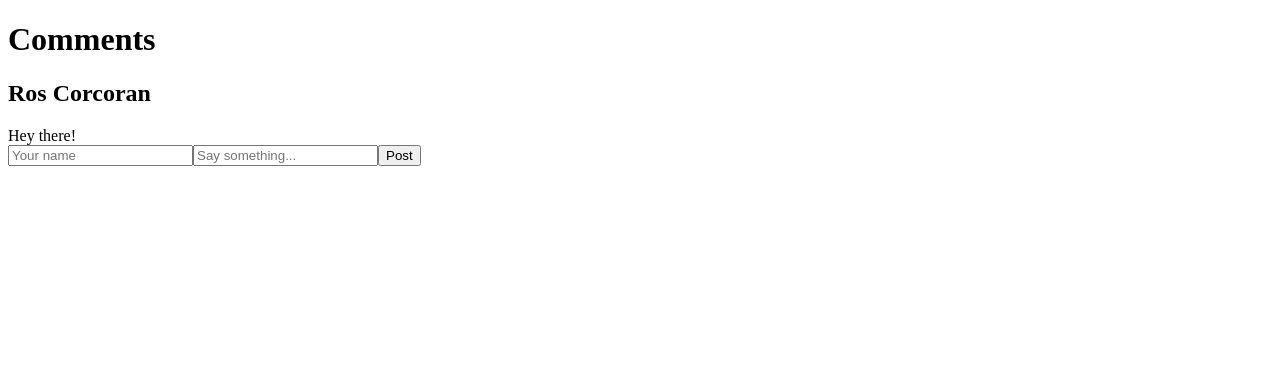
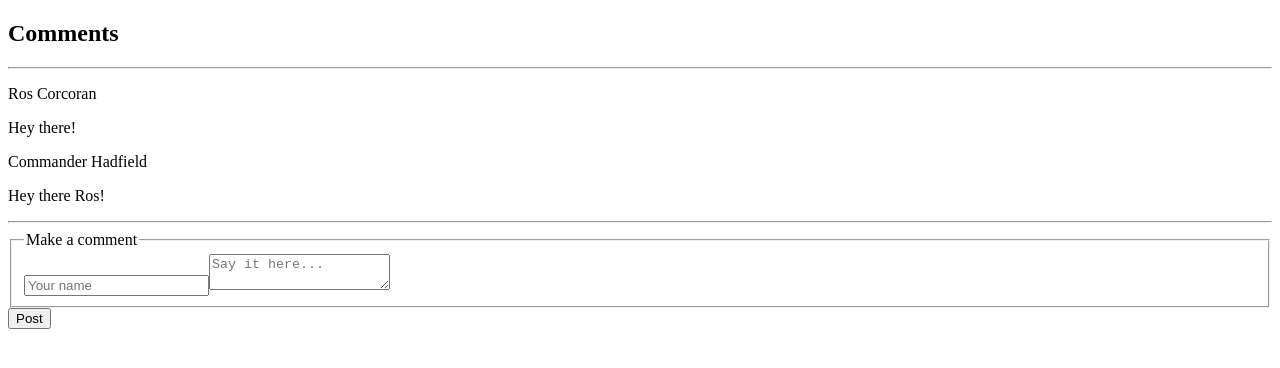
Before and after one commit to roscorcoran/reactjs-seed, a React app: page / in a window 1280 px wide. Shown: the top 368 px of the page. Built offline with nearby package versions, Linux system fonts and the light colour scheme; the HTML template or start-up script is replaced by a standard one.

Commit message:
Purify - add less compilation and some custom component stlyes

```diff
--- a/config.js
+++ b/config.js
@@ -11,14 +11,14 @@ module.exports = {
         './src/index.jsx'
       ],
       styles: [
-        './src/**/*.css'
+        './src/**/*.less'
       ]
     },
     vendor: {
       scripts: [],
       styles: [
         './bower_components/pure/pure.css',
-        './bower_components/pure/grids.css'
+        './bower_components/pure/grids-responsive.css'
       ]
     }
   },
--- a/gulpfile.js
+++ b/gulpfile.js
@@ -8,6 +8,7 @@ var babelify = require('babelify');
 var browserify = require('browserify');
 var source = require('vinyl-source-stream');
 var lint = require('gulp-eslint');
+var less = require('gulp-less');
 
 var configFile = './config.js';
 //This file module level var __filename
@@ -91,6 +92,7 @@ gulp.task('bundle:jsx', function () {
 gulp.task('bundle:styles', function () {
 
   return gulp.src(config.bundle.main.styles)
+      .pipe(less())
       .pipe(concat('bundle.css'))
       .pipe(gulp.dest(config.bundle.dir));
 
--- a/package.json
+++ b/package.json
@@ -32,6 +32,7 @@
     "gulp-concat": "^2.6.0",
     "gulp-eslint": "^1.1.0",
     "gulp-jade": "^1.1.0",
+    "gulp-less": "^3.0.5",
     "gulp-sourcemaps": "^1.6.0",
     "jquery": "^2.1.4",
     "react": "^0.14.2",
--- a/src/components/comments/Comment.jsx
+++ b/src/components/comments/Comment.jsx
@@ -7,10 +7,10 @@ export default class Comment extends React.Component {
   render() {
     return (
         <div className="comment">
-          <h2 className="commentAuthor">
-            {this.props.author}
-          </h2>
-          <span/>{this.props.text}
+            <p className="commentAuthor">
+              {this.props.author}
+            </p>
+            <div className="comment--wrapper"><p className="comment--text">{this.props.text}</p></div>
         </div>
     );
   }
--- a/src/components/comments/CommentBox.jsx
+++ b/src/components/comments/CommentBox.jsx
@@ -13,6 +13,9 @@ export default class CommentBox extends React.Component {
       data: [{
         "author": "Ros Corcoran",
         "text": "Hey there!"
+      },{
+        "author": "Commander Hadfield",
+        "text": "Hey there Ros!"
       }]
     };
 
@@ -62,8 +65,10 @@ export default class CommentBox extends React.Component {
   render() {
     return (
         <div className="commentBox">
-          <h1>Comments</h1>
+          <h2>Comments</h2>
+          <hr />
           <CommentList data={this.state.data}/>
+          <hr />
           <CommentForm onCommentSubmit={this.handleCommentSubmit}/>
         </div>
     );
--- a/src/components/comments/CommentForm.jsx
+++ b/src/components/comments/CommentForm.jsx
@@ -25,10 +25,14 @@ export default class CommentForm extends React.Component {
 
   render() {
     return (
-        <form className="commentForm" onSubmit={this.handleSubmit}>
-          <input type="text" placeholder="Your name" ref="author"/>
-          <input type="text" placeholder="Say something..." ref="text"/>
-          <input type="submit" value="Post"/>
+        <form className="commentForm pure-form" onSubmit={this.handleSubmit}>
+            <fieldset className="pure-group">
+              <legend>Make a comment</legend>
+              <input type="text" className="pure-input-1-3" placeholder="Your name" ref="author" required/>
+              <textarea className="pure-input-1" placeholder="Say it here..." ref="text" required></textarea>
+            </fieldset>
+
+            <button type="submit" className="pure-button pure-button-primary" value="Post">Post</button>
         </form>
     );
   }
--- /dev/null
+++ b/src/components/comments/Comments.less
@@ -0,0 +1,23 @@
+.commentList {
+}
+
+.commentBox {
+}
+
+.comment {
+   padding: 0.5em 0.6em;
+ }
+
+.commentAuthor {
+  margin: 0;
+  font-size: small;
+}
+
+.comment--text {
+  margin: 0;
+}
+
+.comment--wrapper {
+  border: 1px solid #ccc;
+  padding: 0.2em 0.4em;
+}
```
Also changed, not shown: eslint.config.json (+1 -6 lines), 1 other file (tests, documents, lock files or other folders).
